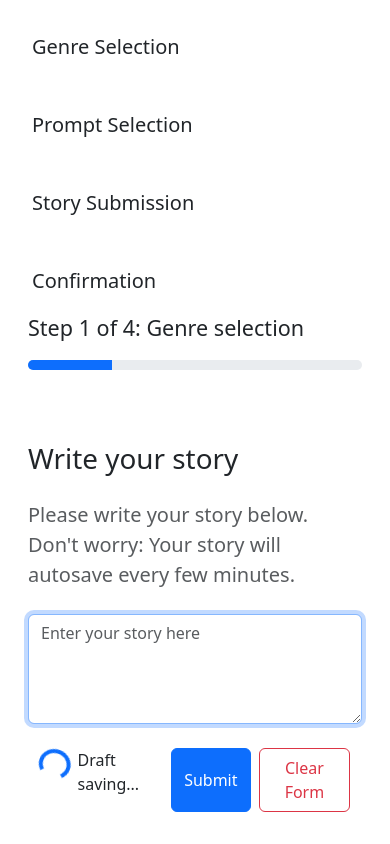
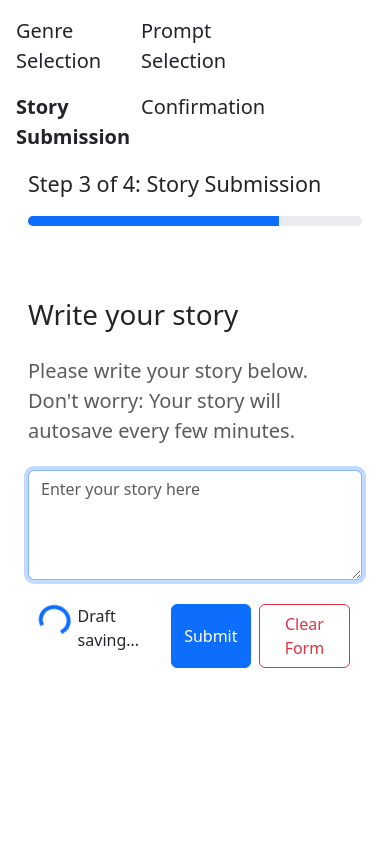
Before and after one commit to AplUSAndmINUS/beta-hive-story-submission, a React (Create React App) app: page /story-submission in a window 390 px wide. Built offline with nearby package versions, Linux system fonts and the light colour scheme.

Commit message:
added mobile specific design and percentage props

```diff
--- a/src/App.tsx
+++ b/src/App.tsx
@@ -1,11 +1,10 @@
 import React from 'react';
-import { BrowserRouter as Router, Route, Routes } from 'react-router-dom';
+import { BrowserRouter as Router, Route, Routes, useLocation as location } from 'react-router-dom';
 import { Provider } from 'react-redux';
 
 import { routes } from './routes/routes';
 import NotFound from './pages/404/404';
 import store from './stores/store';
-
 import Menu from './components/menu/menu';
 
 import './styles/_app.scss';
--- a/src/components/menu/menu.tsx
+++ b/src/components/menu/menu.tsx
@@ -1,12 +1,15 @@
 import React from 'react';
-import { Link } from 'react-router-dom';
+import { Link, useLocation as location } from 'react-router-dom';
 
 import { routes } from '../../routes/routes';
+import { useIsMobile } from '../../utils/hooks/useIsMobile';
 
 export const Menu: React.FC = () => {
+  const isMobile = useIsMobile();
+
   return (
     <div className='container sticky-top m-0 p-0'>
-      <ul className='nav d-flex justify-content-start'>
+      <ul className='nav d-flex justify-content-start flex-wrap m-0 p-0'>
         {routes
           .filter(
             (route) =>
@@ -17,12 +20,20 @@ export const Menu: React.FC = () => {
           .map((route, index) => (
             <li
               key={route.path}
-              className={`nav-item p-3 ${index === 0 ? 'pl-0' : ''}`}
-              style={{ minWidth: '200px' }}
+              className={`nav-item ${isMobile ? 'p-0' : 'p-3'} ${
+                index === 0 ? 'pl-0' : ''
+              }`}
+              style={{
+                minWidth: isMobile ? 'auto' : '175px',
+                maxWidth: isMobile ? '125px' : '205px',
+              }}
             >
               <Link
                 to={route.path || '#'}
-                className='text-decoration-none text-body fs-5 hover-medium'
+                className={`text-decoration-none text-body fs-5 hover-medium ${
+                  location().pathname === route.path ? 'fw-bold' : ''
+                }`}
+                style={{ hyphens: 'auto', wordBreak: 'break-word' }}
               >
                 {route.name}&nbsp;
               </Link>
--- a/src/components/progress-bar/progress-bar.tsx
+++ b/src/components/progress-bar/progress-bar.tsx
@@ -1,31 +1,17 @@
 import React from 'react';
+import { useLocation as location } from 'react-router-dom';
+
+import useProgressText from '../../utils/hooks/useProgressText';
+import useSetPercentage from '../../utils/hooks/useSetPercentage';
 
 export const ProgressBar: React.FC = () => {
-  const [percentage, setPercentage] = React.useState(25);
-
-  const handleSetPercentage = (newPercentage: number) => {
-    return newPercentage ? setPercentage(newPercentage) : setPercentage(60);
-  };
-
-  const handleTitle = (percentage: number) => {
-    switch (percentage) {
-      case 25:
-        return 'Step 1 of 4: Genre selection';
-      case 50:
-        return 'Step 2 of 4: Select your prompts';
-      case 75:
-        return 'Step 3 of 4: Submit your story';
-      case 100:
-        return 'Step 4 of 4: Confirmation';
-      default:
-        return 'Step 1 of 4: Genre selection';
-    }
-  };
+  const progressText = useProgressText();
+  const percentage = useSetPercentage();
 
   return (
     <div className='container d-flex flex-column align-items-start m-0 mb-5'>
       <p className='flex-fill text-left fs-4 fw-medium'>
-        {handleTitle(percentage)}
+        {progressText}
       </p>
       <div className='progress w-100' style={{ height: '10px' }}>
         <div
--- a/src/pages/story-submission/story-submission.tsx
+++ b/src/pages/story-submission/story-submission.tsx
@@ -6,7 +6,7 @@ export const StorySubmission: React.FC = () => {
       <div className='row'>
         <h1 className='bd-title pb-2 mt-4'>Write your story</h1>
         <p className='text-muted pb-2 mt-2 fs-5'>
-          Please write your story below. Don't worry: Your story will autosave
+          Please write your story below. <br />Don't worry: Your story will autosave
           every few minutes.
         </p>
       </div>
--- /dev/null
+++ b/src/utils/hooks/useIsMobile.tsx
@@ -0,0 +1,22 @@
+import React from 'react';
+
+export const useIsMobile = () => {
+  const [isMobile, setIsMobile] = React.useState(false);
+
+  React.useEffect(() => {
+    const handleResize = () => {
+      if (window.innerWidth < 768) {
+        setIsMobile(true);
+      } else {
+        setIsMobile(false);
+      }
+    };
+
+    window.addEventListener('resize', handleResize);
+    handleResize();
+
+    return () => window.removeEventListener('resize', handleResize);
+  }, []);
+
+  return isMobile;
+};
--- /dev/null
+++ b/src/utils/hooks/useProgressText.tsx
@@ -0,0 +1,22 @@
+import React from 'react';
+
+import useSetPercentage from '../../utils/hooks/useSetPercentage';
+
+export const useProgressText = () => {
+  const percentage = useSetPercentage();
+
+  switch (percentage) {
+    case 25:
+      return 'Step 1 of 4: Genre Selection';
+    case 50:
+      return 'Step 2 of 4: Prompt Selection';
+    case 75:
+      return 'Step 3 of 4: Story Submission';
+    case 100:
+      return 'Step 4 of 4: Confirmation';
+    default:
+      return 'Step 1 of 4: Genre Selection';
+  }
+};
+
+export default useProgressText;
--- /dev/null
+++ b/src/utils/hooks/useSetPercentage.tsx
@@ -0,0 +1,38 @@
+import React from 'react';
+import { useLocation as location } from 'react-router-dom';
+
+export const useSetPercentage = () => {
+  const [percentage, setPercentage] = React.useState(25);
+  const path = location().pathname;
+
+  const handleSetPercentage = (percentage: number) => {
+    setPercentage(percentage);
+  };
+
+  React.useEffect(() => {
+    switch (path) {
+      case '/':
+        handleSetPercentage(25);
+        break;
+      case '/genre-selection':
+        handleSetPercentage(25);
+        break;
+      case '/prompt-selection':
+        handleSetPercentage(50);
+        break;
+      case '/story-submission':
+        handleSetPercentage(75);
+        break;
+      case '/confirmation':
+        handleSetPercentage(100);
+        break;
+      default:
+        handleSetPercentage(25);
+        break;
+    }
+  }, [path]);
+
+  return percentage;
+};
+
+export default useSetPercentage;
```
